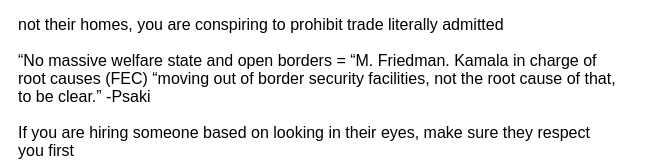
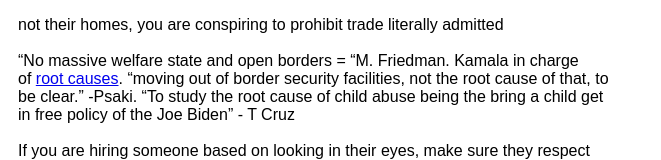
Before and after one commit to NickCarducci/Squat_Commune, a React (Create React App) app: page / in a window 1280 px wide. Shown: the part 398-558 px from the top of the page, without its empty margins (0-661 px from the left). Built offline with nearby package versions, Linux system fonts and the light colour scheme.

Commit message:
Update App.js

```diff
--- a/src/App.js
+++ b/src/App.js
@@ -84,8 +84,13 @@
           <br />
           <br />
           “No massive welfare state and open borders = “M. Friedman. Kamala in
-          charge of root causes (FEC) “moving out of border security facilities,
-          not the root cause of that, to be clear.” -Psaki
+          charge of&nbsp;
+          <a href="https://www.researchgate.net/publication/344197041_FEC_government_spending_as_advertised_in_political_campaigns_as_free_to_even_the_beneficiary_when_actually_it_is_misleading_towards_indentured_servitude_heightened_cost_capacity_requires_dollar-split">
+            root causes
+          </a>
+          . “moving out of border security facilities, not the root cause of
+          that, to be clear.” -Psaki. “To study the root cause of child abuse
+          being the bring a child get in free policy of the Joe Biden” - T Cruz
           <br />
           <br />
           If you are hiring someone based on looking in their eyes, make sure
```
